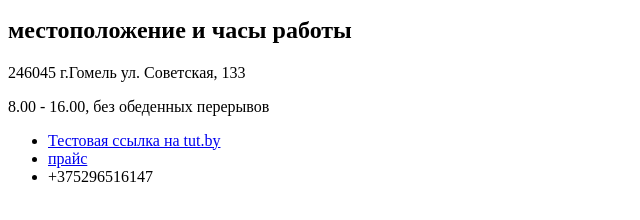
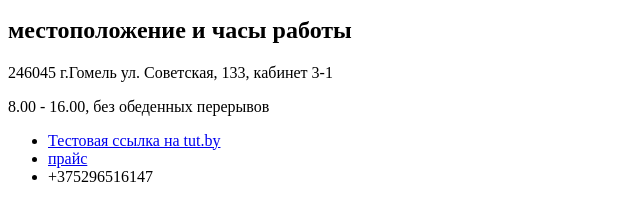
Before and after one commit to Anffaloff/antifire, a plain HTML site: page index.html in a window 1280 px wide. Shown: the part 310-530 px from the top of the page, 0-640 px from the left. Drawn offline with Linux system fonts and the light colour scheme.

Commit message:
ver.1.05

```diff
--- a/index.html
+++ b/index.html
@@ -15,12 +15,13 @@
     вся <em>деятельность полностью лицензирована и сертифицирована</em>, предприятие соответствует тебованиям системы
     менеджмента качества СТБ ISO 9001-2009</p>
     <h2>местоположение и часы работы</h2>
-    <p>246045 г.Гомель ул. Советская, 133</p>
+    <p>246045 г.Гомель ул. Советская, 133, кабинет 3-1</p>
     <p>8.00 - 16.00, без обеденных перерывов</p>
     <ul>
         <li><a href="http://tut.by/" target="_blank" > Тестовая ссылка на tut.by</a></li>
         <li><a href="price.html">прайс</a></li>
         <li><a href="tel: 375296516147"></a>+375296516147</li>
     </ul>
+
 </body>
 </html>
```
